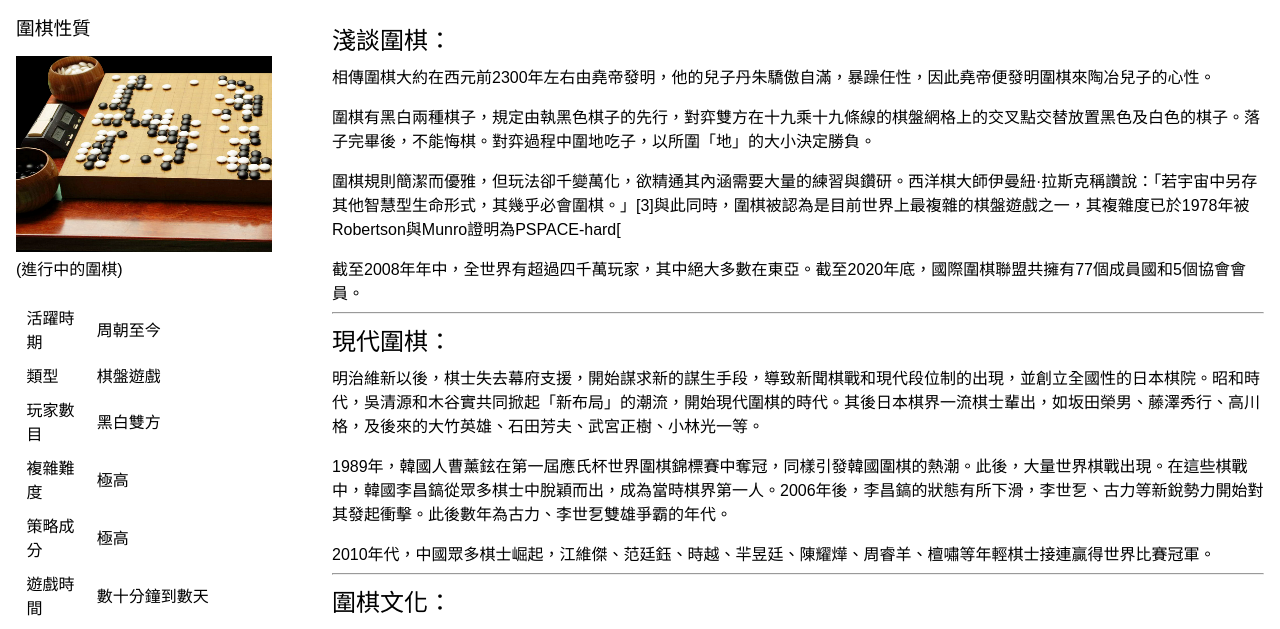
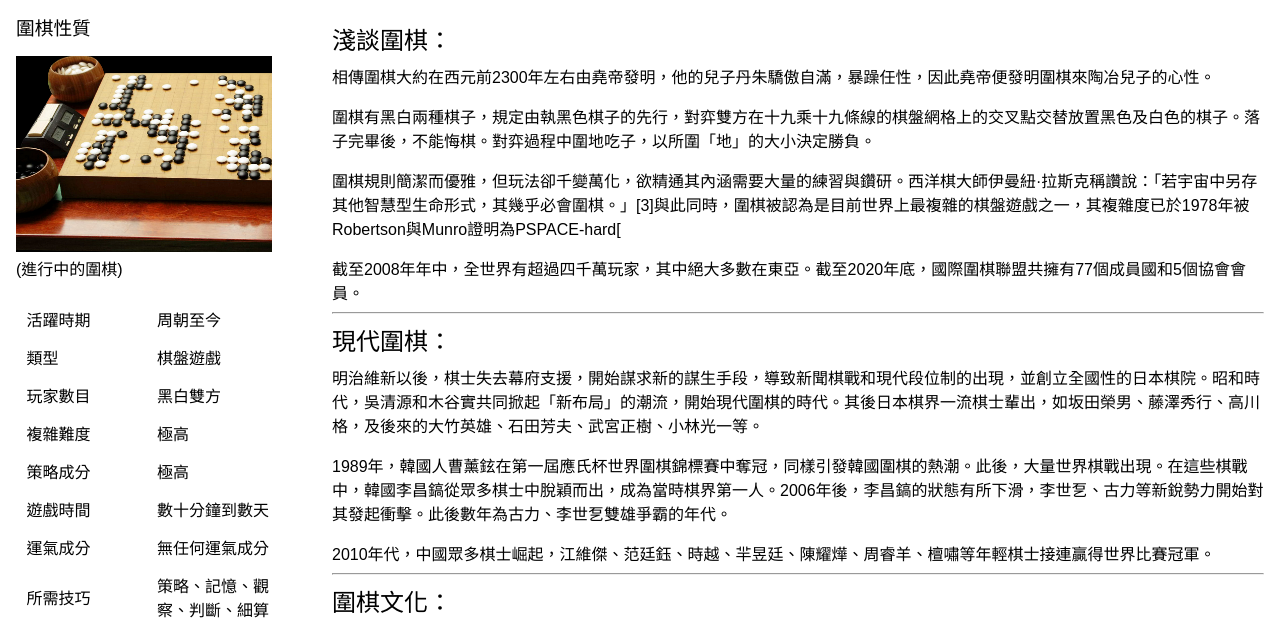
Before and after one commit to yung-hua/Go-info, a plain HTML site: page index.html in a window 1280 px wide. Shown: the part 171-800 px from the top of the page. Drawn offline with Linux system fonts and the light colour scheme.

Commit message:
sec commit

```diff
--- a/style.css
+++ b/style.css
@@ -212,8 +212,11 @@ section.china-competition table th {
 
 section.china-competition table tr,
 td {
-    padding: 4px 6px;
+    padding: 6px 6px;
     border-collapse: collapse;
+    white-space: pre-wrap;
+    width: 10%;
+
 }
 
 section div.taiwan h3 {
```
